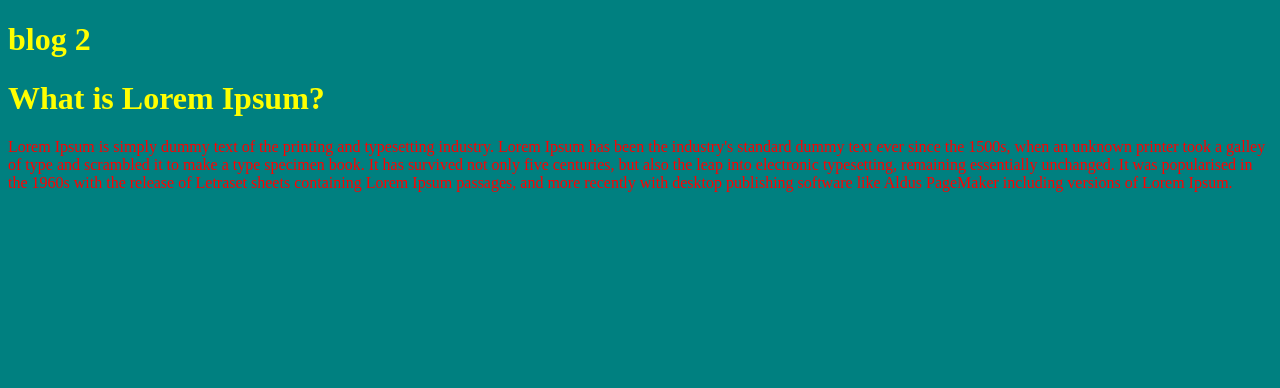
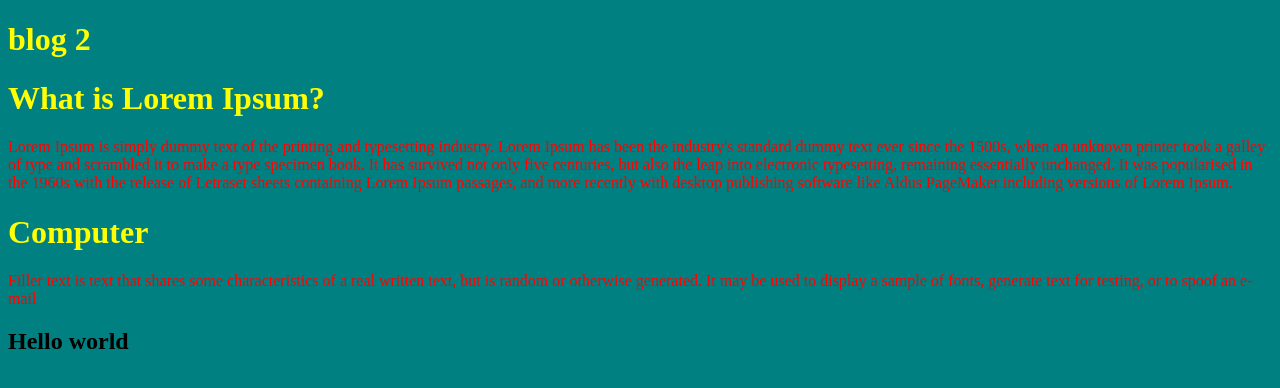
Before and after one commit to Md-SabbirHossain/blog2, a plain HTML site: page index.html in a window 1280 px wide. Drawn offline with Linux system fonts and the light colour scheme.

Commit message:
hello world

```diff
--- a/index.html
+++ b/index.html
@@ -23,5 +23,8 @@
     <h1>What is Lorem Ipsum?</h1>
     <p>
         Lorem Ipsum is simply dummy text of the printing and typesetting industry. Lorem Ipsum has been the industry's standard dummy text ever since the 1500s, when an unknown printer took a galley of type and scrambled it to make a type specimen book. It has survived not only five centuries, but also the leap into electronic typesetting, remaining essentially unchanged. It was popularised in the 1960s with the release of Letraset sheets containing Lorem Ipsum passages, and more recently with desktop publishing software like Aldus PageMaker including versions of Lorem Ipsum.</p>
+        <h1>Computer </h1>
+        <p>Filler text is text that shares some characteristics of a real written text, but is random or otherwise generated. It may be used to display a sample of fonts, generate text for testing, or to spoof an e-mail</p>
+        <h2>Hello world </h2>
 </body>
 </html>
```
